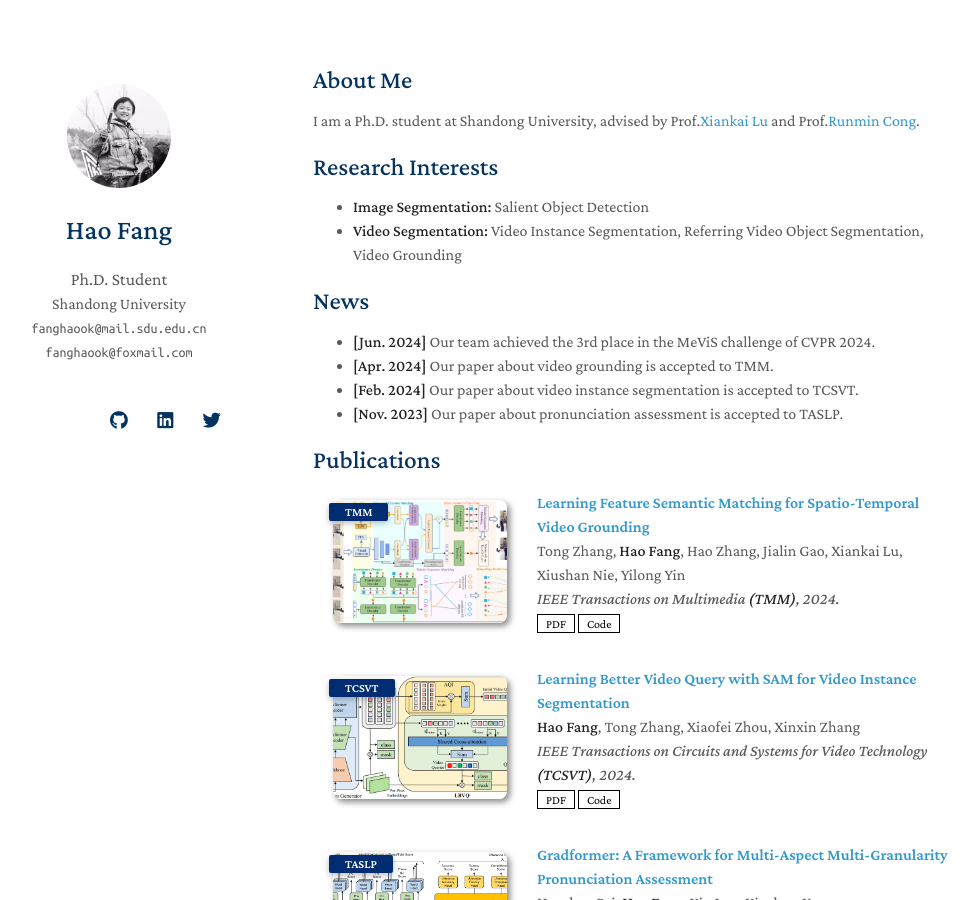
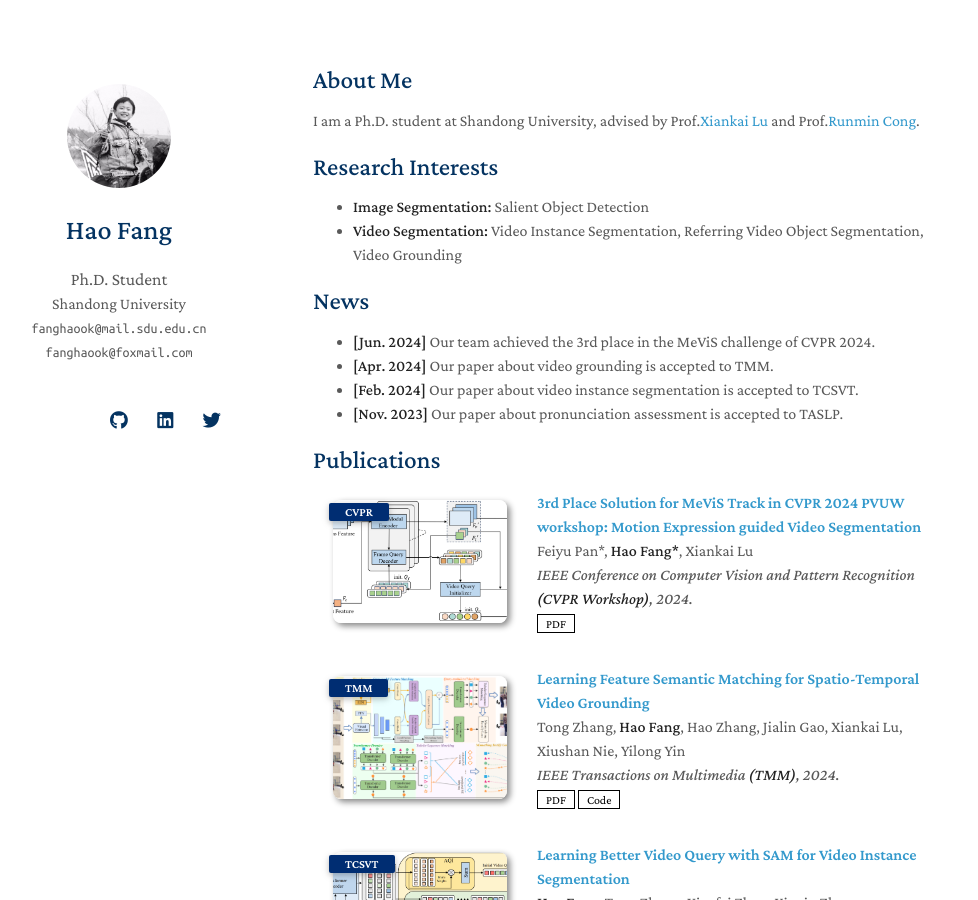
Before and after one commit to fanghaook/fanghaook.github.io, a Jekyll site: the page built from index.md, in a window 1280 px wide and 900 px high. Shown: the whole window, without its empty margins (157-1135 px from the left). Built offline with Jekyll 4.4.1, drawn with Linux system fonts in a browser that asks for light colours; nearby versions of some CDN libraries; a style sheet for code colours, icons or effects is not loaded; our own code applies the rules of GitHub Pages for plain Markdown files.

Commit message:
Update MeViS Workshop

```diff
--- a/_data/publications.yml
+++ b/_data/publications.yml
@@ -1,4 +1,10 @@
 main:
+  - title: "3rd Place Solution for MeViS Track in CVPR 2024 PVUW workshop: Motion Expression guided Video Segmentation"
+    authors: Feiyu Pan*, <strong>Hao Fang*</strong>, Xiankai Lu
+    conference_short: CVPR
+    conference: IEEE Conference on Computer Vision and Pattern Recognition <strong>(CVPR Workshop)</strong>, 2024.
+    pdf: https://arxiv.org/pdf/2406.04842
+    image: ./assets/img/MeViS.png
 
   - title: "Learning Feature Semantic Matching for Spatio-Temporal Video Grounding"
     authors: Tong Zhang, <strong>Hao Fang</strong>, Hao Zhang, Jialin Gao, Xiankai Lu, Xiushan Nie, Yilong Yin
```
